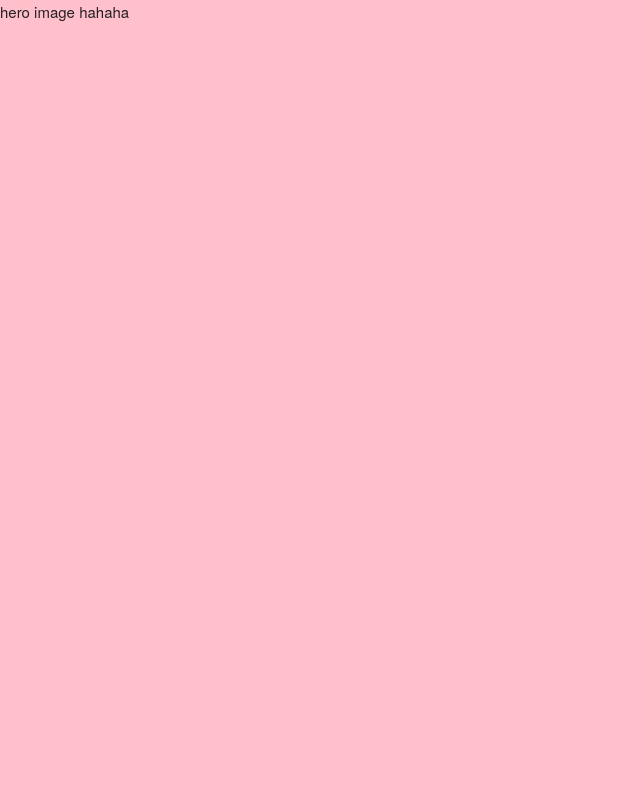
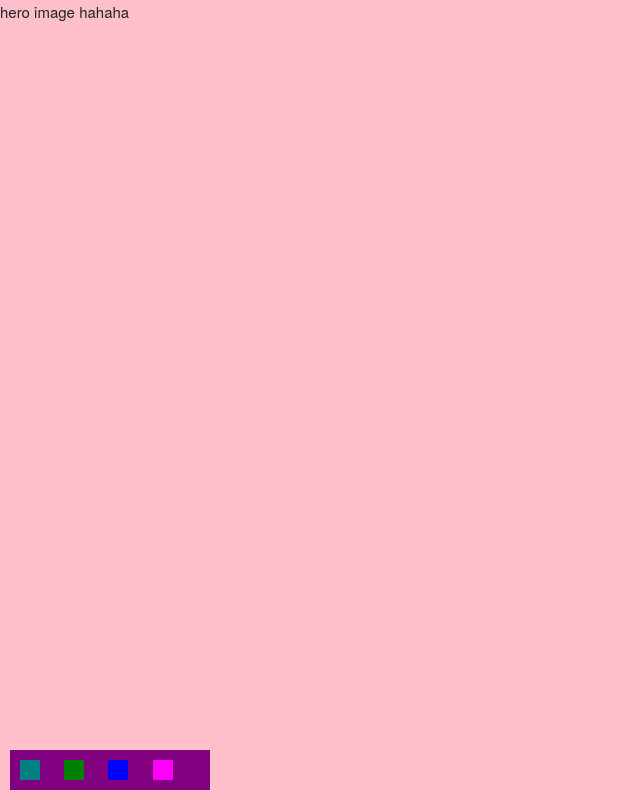
Before and after one commit to shankar8/shankar8.github.io, a plain HTML site: page index.html in a window 1280 px wide. Shown: the top 800 px of the page, without its empty margins (0-640 px from the left). Drawn offline with nearby package versions, Linux system fonts and the light colour scheme.

Commit message:
Update main.css

```diff
--- a/main.css
+++ b/main.css
@@ -213,8 +213,89 @@ Contact Section
 
 
 /*------------------------------------------------------------------------------------
-Menu section
+Social Media section
 ------------------------------------------------------------------------------------*/
+
+
+
+
+.contactSection{
+  position: relative;
+}
+
+.socialBox{
+  display:inline-block;
+  height:40px;
+  width:200px;
+  margin-bottom:10px;
+  background:purple;
+  position: fixed;
+  z-index:100;
+  bottom:0px;
+  left:10px;
+}
+
+.socialBox.sit{
+  position: absolute;
+}
+
+.icon{
+  display:inline-block;
+  width:20px;
+  height:20px;
+  margin: 10px;
+  }
+
+.socialOne{
+  background:teal;
+  /*top:0;
+  left:0;*/
+}
+
+.socialTwo{
+  background:green;
+  /*top:0;
+  left:50px;*/
+}
+
+.socialThree{
+  background:blue;
+ /* top:0;
+  left:100px;*/
+}
+
+.socialFour{
+  background:magenta;
+  /*top:0;
+  left:150px;*/
+}
+
+.iconSetOne{
+  display: inline-block;
+  tranform: translateY(0px);
+  transition: all 0.9s ease;
+}
+
+.iconSetTwo{
+  display: inline-block;
+  tranform: translateX(0px);
+  transition: all 0.9s ease;
+}
+
+.iconSetOne.moveIt{
+  transform: translateY(-50px);
+}
+
+.iconSetTwo.moveIt{
+  transform: translateX(-87px);
+}
+
+
+
+
+
+
+
 
 
 
```
